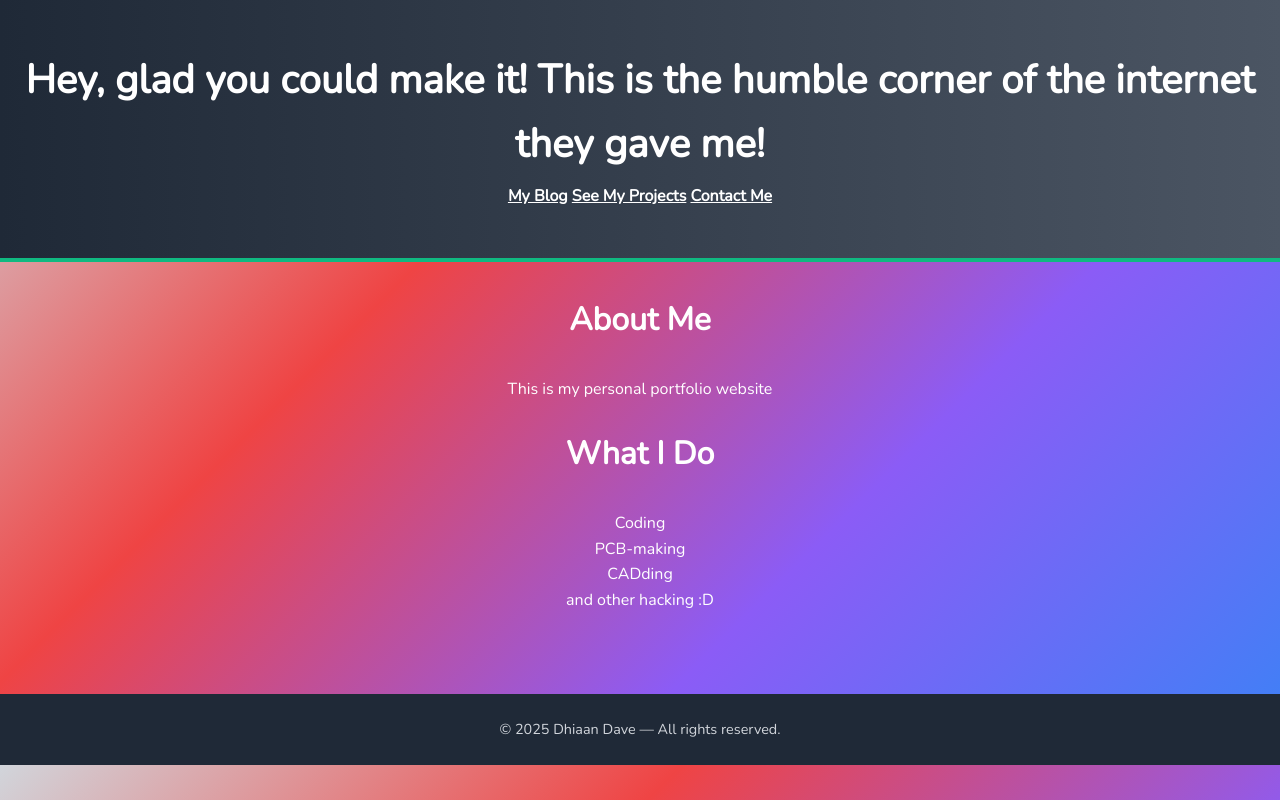
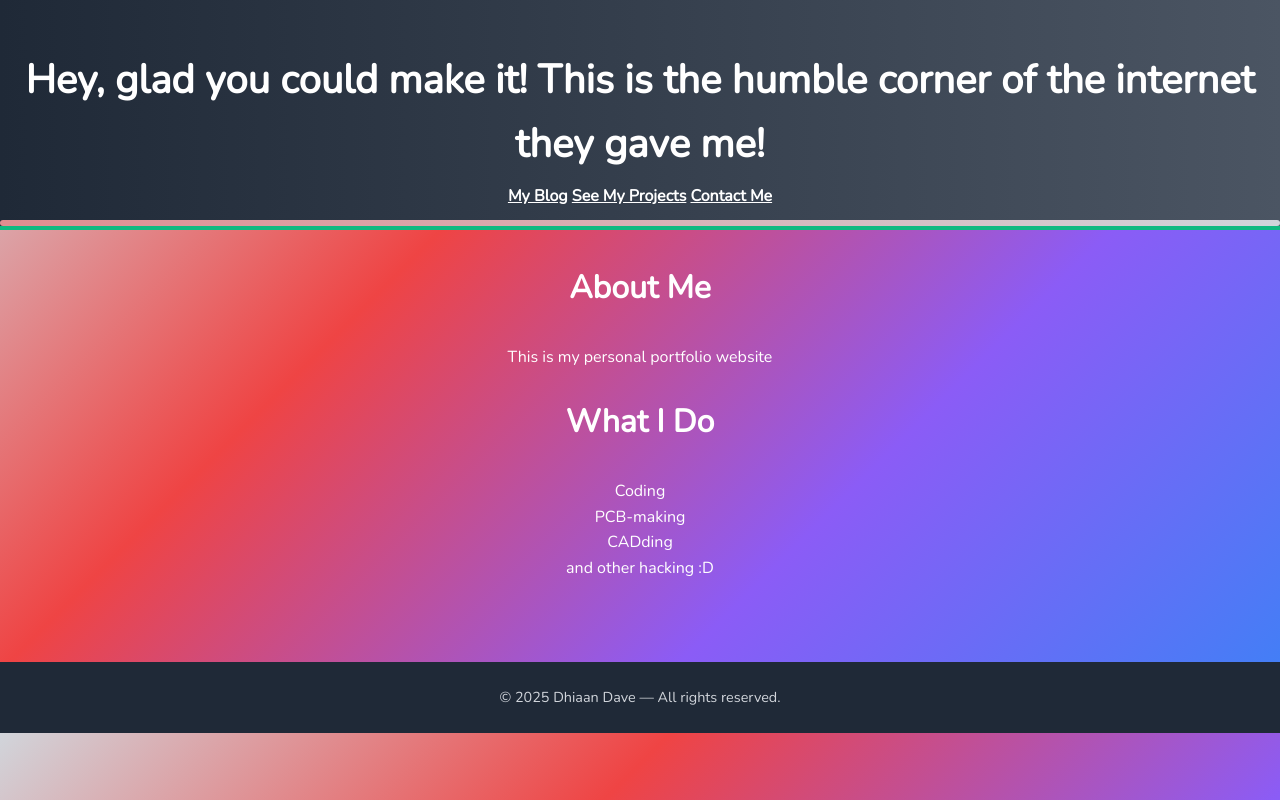
Before and after one commit to the-X-alien/Me, a plain HTML site: page index.html in a window 1280 px wide. Drawn offline with nearby package versions, Linux system fonts and the light colour scheme.

Commit message:
Update style.css

```diff
--- a/style.css
+++ b/style.css
@@ -140,3 +140,33 @@ footer {
   color: #FFFFFF;
   line-height: 1.6;
 }
+
+header {
+  position: relative;
+  padding-bottom: 1rem;
+}
+
+header::after {
+  content: "";
+  position: absolute;
+  bottom: 0;
+  left: 0;
+  height: 6px;
+  width: 100%;
+  background: linear-gradient(270deg,
+    #d1d5db,
+    #ef4444,
+    #8b5cf6,
+    #3b82f6,
+    #d1d5db
+  );
+  background-size: 800% 800%;
+  animation: colorShift 10s ease infinite;
+  border-radius: 4px;
+}
+
+@keyframes colorShift {
+  0% { background-position: 0% 50%; }
+  50% { background-position: 100% 50%; }
+  100% { background-position: 0% 50%; }
+}
```
